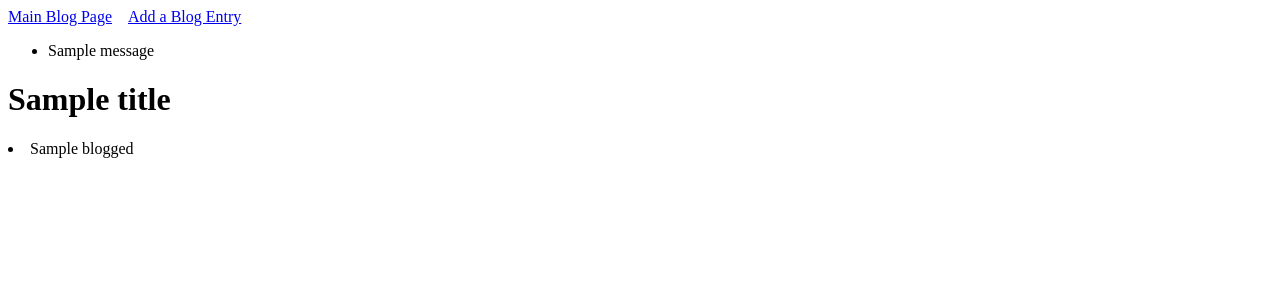
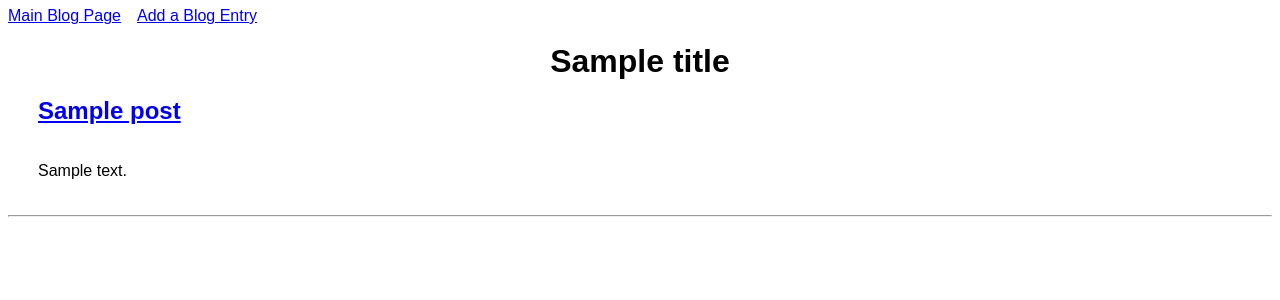
Before and after one commit to junekarenreyes/blogz, a Flask app: template templates/blog.html in a window 1280 px wide. Shown: the top 300 px of the page. Run offline with Flask 2, Linux system fonts and the light colour scheme; the template is opened without the code that fills it: most values are stand-ins (such as "Sample title", 1, 10 or a date in 2020); one stand-in notice (Sample message) is shown; data that the repository does not hold is empty.

Commit message:
Added main blog page, links to title pages, and error flash messages

```diff
--- a/main.py
+++ b/main.py
@@ -1,5 +1,7 @@
 from flask import Flask, request, redirect, render_template, session, flash
 from flask_sqlalchemy import SQLAlchemy
+from datetime import datetime
+import pytz
 
 app = Flask(__name__)
 app.config['DEBUG'] = True
@@ -13,33 +15,62 @@ class Blog(db.Model):
     id = db.Column(db.Integer, primary_key=True)
     blog_title = db.Column(db.String(120))
     body = db.Column(db.Text)
+    pub_date = db.Column(db.DateTime)
 
-    def __init__(self, blog_title, body):
+    def __init__(self, blog_title, body, pub_date=None):
         self.blog_title = blog_title
         self.body = body
+        if pub_date is None:
+            pub_date = datetime.now(pytz.timezone('US/Pacific'))
+        self.pub_date = pub_date
+
+    def __repr__(self):
+        return '<Blog %r>' % self.blog_title
 
 #You're able to submit a new post at the /newpost route.
 #After submitting a new post, your app displays the main blog page.
 @app.route("/newpost", methods=['POST', 'GET'])
 def postblog():
+    blog_title = ""
+    body = ""
+
     if request.method == 'POST':
         blog_title = request.form['blog_title']
         body = request.form['body']
-        blog_post = Blog(blog_title, body)
-        db.session.add(blog_post)
-        db.session.commit()
-        return redirect('/')
 
-    return render_template('newpost.html', title="Add a Blog Entry")
+        if not blog_title:
+            flash("Please enter a blog title", "error_title")
+
+        if not body:
+            flash("Please enter text into the blog", "error_body")
+
+        if blog_title and body:
+            blog_post = Blog(blog_title, body)
+            db.session.add(blog_post)
+            db.session.commit()
+            post = Blog.query.filter_by(body=body).first()
+
+            return render_template('blogpage.html', post=post, blog_title=blog_title, body=body)
+
+    return render_template('newpost.html', title="Add a Blog Entry", id=id, blog_title=blog_title, body=body)
+
+@app.route('/')
+def bloghome():
+    return redirect('/blog')
 
 
-@app.route("/", methods=['GET'])
-def index():
-    blogged = Blog.query.filter(Blog.body != None).all()
-    return render_template('blog.html', title="Build a Blog!", blogged=blogged)
+@app.route('/blog', methods=['GET'])
+def blog_listings():
+    '''Display all blogs in the database, or just a specific post if an ID is passed in the GET'''
+    posts = Blog.query.order_by(Blog.pub_date.desc()).all()
 
-#The /blog route displays all the blog posts.
-#@app.route("/blog", methods=['GET'])
+    if request.args.get('id'):
+        post_id = request.args.get('id')
+        post = Blog.query.filter_by(id=post_id).first()
+        return render_template('blogpage.html', post=post)
+
+    return render_template('blog.html', posts=posts, title="Build a Blog!")
+
 
 
 if __name__ == '__main__':
--- a/templates/base.html
+++ b/templates/base.html
@@ -3,7 +3,22 @@
     <style>
         .error {
             color: red;
+            font-style: italic;
         }
+
+        html, body, h1, h2, h3, h4, h5, h6 {
+            font-family: "Arial", sans-serif;
+            margin:10;
+            line-height: 100%;
+            }
+
+        .blogspacing {
+        padding-top: 0px;
+        padding-right: 30px;
+        padding-bottom: 20px;
+        padding-left: 30px;
+        }
+
     </style>
     <head>
         <title>{{title}}</title>
@@ -11,14 +26,6 @@
     <body>
         <a href="/">Main Blog Page</a>&emsp;<a href="/newpost">Add a Blog Entry</a>
 
-        {% with messages = get_flashed_messages(with_categories=True) %}
-        <ul>
-            {% for category,message in messages %}
-            <li class="{{category}}">{{message}}</li>
-            {% endfor %}
-        {% endwith %}
-        </ul>
-
         {% block content %}
         {% endblock %}
 
--- a/templates/blog.html
+++ b/templates/blog.html
@@ -2,11 +2,11 @@
 
 
 {% block content %}
-<h1>{{title}}</h1>
+<h1 align="center">{{title}}</h1>
 
-
-                {% for blog in blogged %}
-                <li>{{ blogged.blog_title }}
-                </li>
+                {% for post in posts %}
+                <h2 align="left" class="blogspacing"><a href="/blog?id={{post.id}}">{{ post.blog_title }}</a></h2>
+                <p class="blogspacing">{{post.body}}</p>
+                <hr>
                 {% endfor %}
 {% endblock %}
```
Also changed, not shown: templates/blogpage.html (added, +10 -0 lines), templates/newpost.html (+27 -4 lines).
